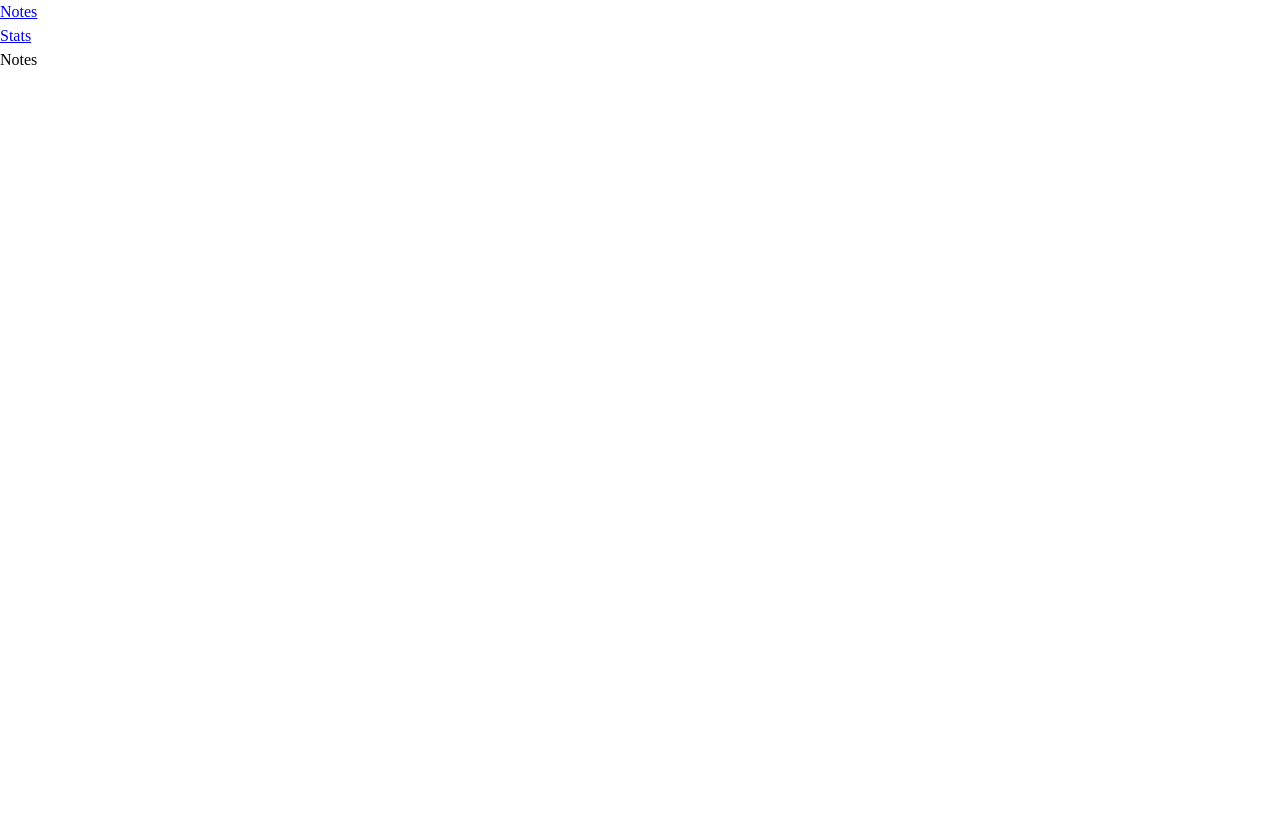
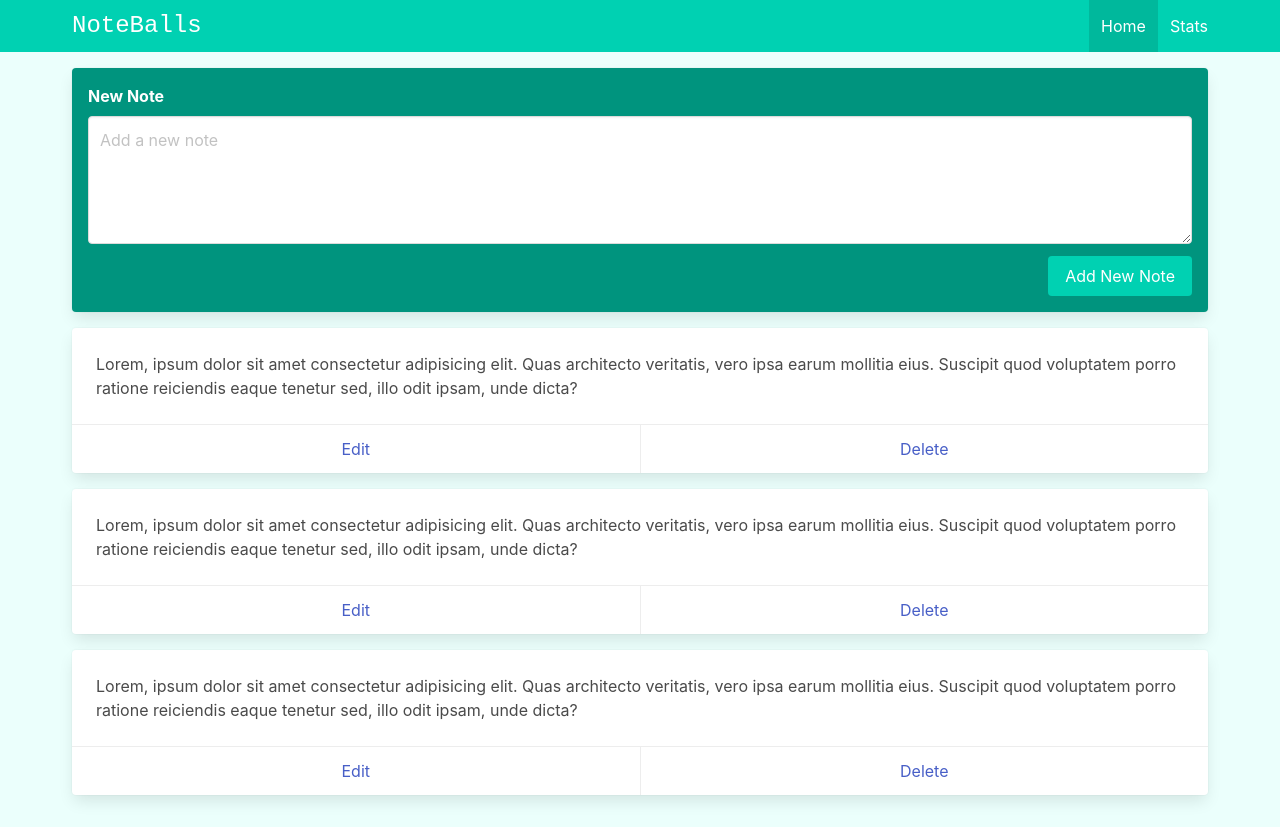
Before and after one commit to deejayjay/udemy-vue3-composition-api, a Vue app in the folder noteballs-app/: page / in a window 1280 px wide. Before the commit the page ends 800 px from the top, so only its background shows below. Built offline with nearby package versions, Linux system fonts and the light colour scheme.

Commit message:
Adds Notes Cards and Add New Note Form.

```diff
--- a/noteballs-app/index.html
+++ b/noteballs-app/index.html
@@ -6,7 +6,7 @@
     <meta name="viewport" content="width=device-width, initial-scale=1.0" />
     <title>Noteballs App</title>
   </head>
-  <body>
+  <body class="has-background-primary-light">
     <div id="app"></div>
     <script type="module" src="/src/main.js"></script>
   </body>
--- a/noteballs-app/package.json
+++ b/noteballs-app/package.json
@@ -8,6 +8,7 @@
     "preview": "vite preview"
   },
   "dependencies": {
+    "bulma": "^0.9.4",
     "vue": "^3.3.4",
     "vue-router": "^4.2.4"
   },
--- a/noteballs-app/src/App.vue
+++ b/noteballs-app/src/App.vue
@@ -1,11 +1,10 @@
+<script setup>
+import NavBar from '@/components/layouts/NavBar.vue';
+</script>
+
 <template>
-  <ul>
-    <li>
-      <RouterLink to="/">Notes</RouterLink>
-    </li>
-    <li>
-      <RouterLink to="/stats">Stats</RouterLink>
-    </li>
-  </ul>
-  <RouterView />
+  <NavBar />
+  <div class="container is-max-widescreen px-2 py-4">
+    <RouterView />
+  </div>
 </template>
--- a/noteballs-app/src/assets/main.css
+++ b/noteballs-app/src/assets/main.css
@@ -1 +1,2 @@
+@import "bulma/css/bulma.min.css";
 @import "./base.css";
--- /dev/null
+++ b/noteballs-app/src/components/layouts/NavBar.vue
@@ -0,0 +1,61 @@
+<script setup>
+import { ref } from 'vue';
+
+// Mobile Nav
+const showMobileNav = ref(false);
+const toggleMobileNav = () => {
+  showMobileNav.value = !showMobileNav.value;
+};
+
+</script>
+
+<template>
+  <nav class="navbar is-primary"
+       role="navigation"
+       aria-label="main navigation">
+    <div class="container is-max-widescreen px-2">
+      <div class="navbar-brand">
+        <h1 class="navbar-item is-size-4 is-family-monospace">NoteBalls</h1>
+
+        <a role="button"
+           class="navbar-burger"
+           :class="{ 'is-active': showMobileNav }"
+           aria-label="menu"
+           aria-expanded="false"
+           data-target="navbarBasicExample"
+           @click="toggleMobileNav">
+          <span aria-hidden="true"></span>
+          <span aria-hidden="true"></span>
+          <span aria-hidden="true"></span>
+        </a>
+      </div>
+
+      <div id="navbarBasicExample"
+           class="navbar-menu"
+           :class="{ 'is-active': showMobileNav }">
+        <div class="navbar-end">
+          <RouterLink to="/"
+                      class="navbar-item"
+                      active-class="is-active">
+            Home
+          </RouterLink>
+          <RouterLink to="/stats"
+                      class="navbar-item"
+                      active-class="is-active">
+            Stats
+          </RouterLink>
+        </div>
+      </div>
+    </div>
+  </nav>
+</template>
+
+<style scoped>
+@media screen and (max-width: 1023px) {
+  .navbar-menu {
+    position: absolute;
+    left: 0;
+    width: 100%;
+  }
+}
+</style>
--- a/noteballs-app/src/views/ViewNotes.vue
+++ b/noteballs-app/src/views/ViewNotes.vue
@@ -1,5 +1,36 @@
 <template>
   <div class="notes">
-    <h1>Notes</h1>
+    <form class="card has-background-primary-dark mb-4 p-4">
+      <div class="field">
+        <label class="label has-text-white">New Note</label>
+        <div class="control">
+          <textarea class="textarea"
+                    placeholder="Add a new note" />
+        </div>
+      </div>
+
+      <div class="field is-grouped is-grouped-right">
+        <div class="control">
+          <button class="button has-background-primary is-link">Add New Note</button>
+        </div>
+      </div>
+    </form>
+
+    <div v-for="index in 3"
+         :key="index"
+         class="card mb-4">
+      <div class="card-content">
+        <div class="content">
+          Lorem, ipsum dolor sit amet consectetur adipisicing elit. Quas architecto veritatis, vero ipsa earum mollitia
+          eius. Suscipit quod voluptatem porro ratione reiciendis eaque tenetur sed, illo odit ipsam, unde dicta?
+        </div>
+      </div>
+      <footer class="card-footer">
+        <a href="#"
+           class="card-footer-item">Edit</a>
+        <a href="#"
+           class="card-footer-item">Delete</a>
+      </footer>
+    </div>
   </div>
 </template>
```
Also changed, not shown: 1 other file (tests, documents, lock files or other folders).
